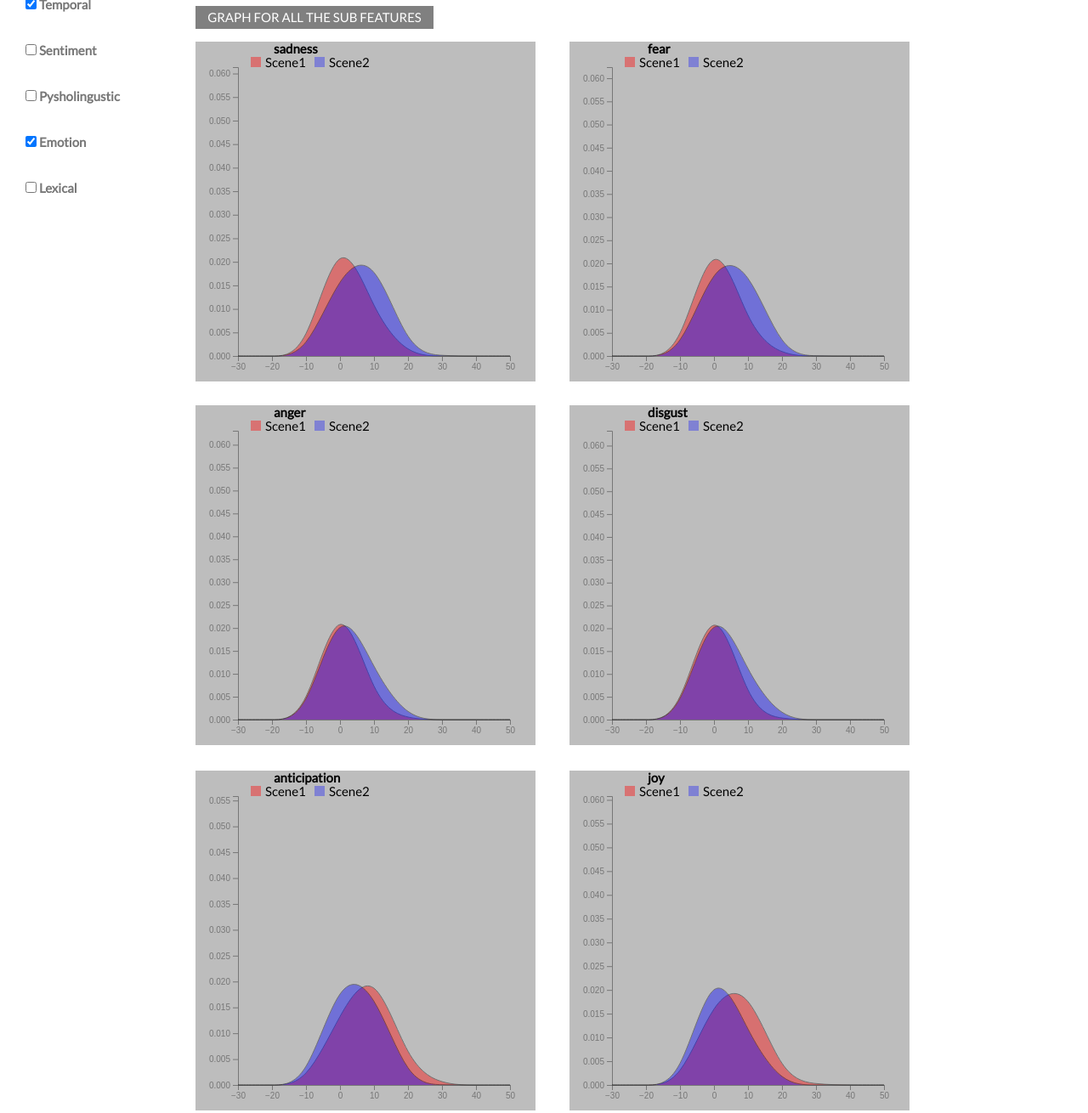
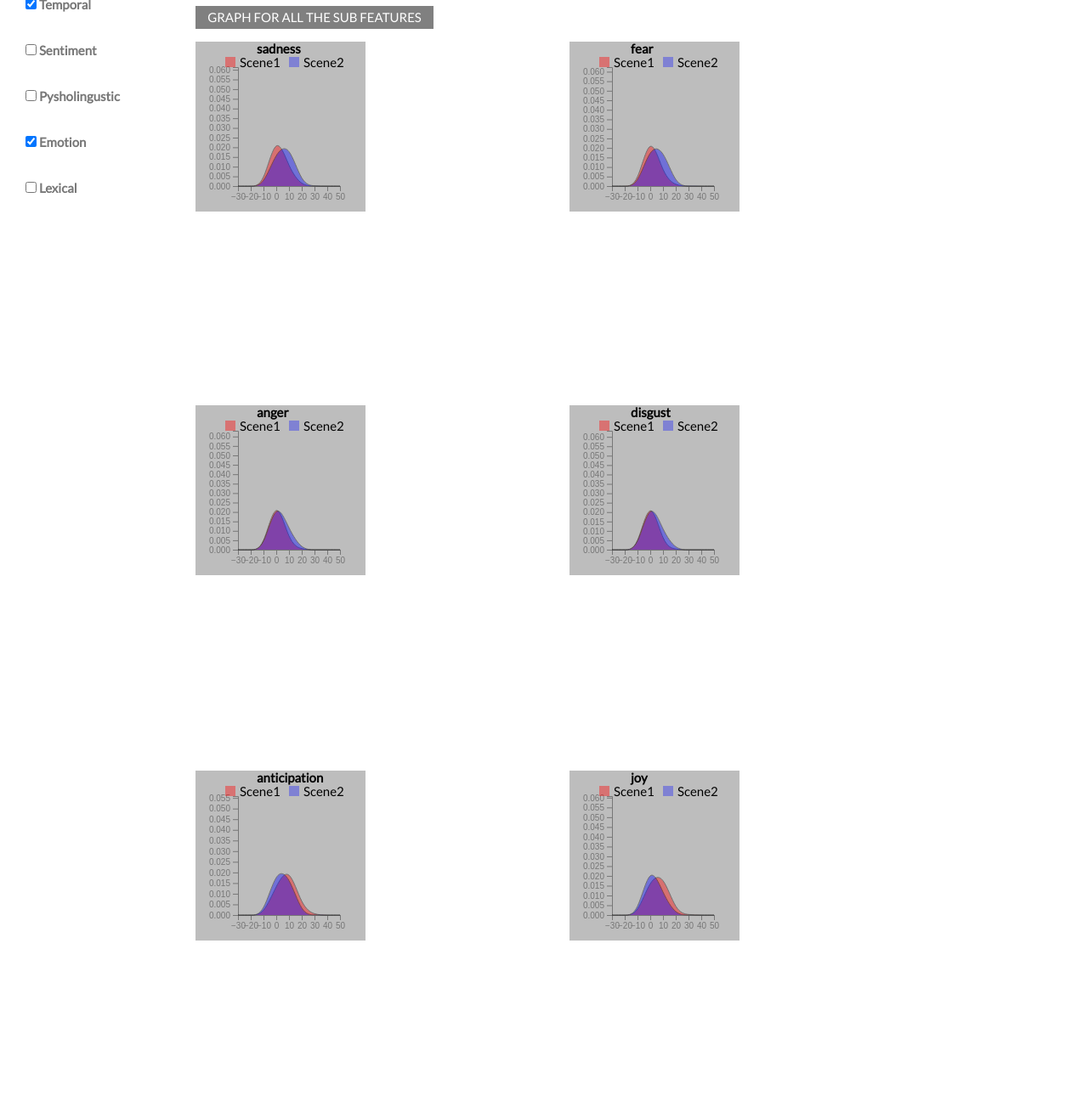
Before and after one commit to FFS28/histogram, a plain HTML site: page index.html in a window 1280 px wide. Shown: the part 438-1748 px from the top of the page at 85% size. Drawn offline with nearby package versions, Linux system fonts and the light colour scheme.

Commit message:
change width and height

```diff
--- a/drawdensityGraph.js
+++ b/drawdensityGraph.js
@@ -18,8 +18,8 @@ function drawdensity(subfeatures, id) {
 
 // set the dimensions and margins of the graph
     const margin = {top: 30, right: 30, bottom: 30, left: 50},
-        width = 400 - margin.left - margin.right,
-        height = 400 - margin.top - margin.bottom;
+        width = 200 - margin.left - margin.right,
+        height = 200 - margin.top - margin.bottom;
 
     // console.log("hello1")
 // append the svg object to the body of the page
@@ -228,7 +228,7 @@ function drawdensity(subfeatures, id) {
     var legend = d3
         .select(id)
         .append('svg')
-        .attr('style', 'position:absolute;top: 18px;left: 65px;')
+        .attr('style', 'position:absolute;top: 18px;left: 35px;')
         .selectAll('.legendItem')
         .data(chartData);
 
@@ -277,7 +277,7 @@ function drawdensity(subfeatures, id) {
         .select(id)
         .append('svg')
 
-        .attr('style', 'position:absolute;top: 18px;left:  140px;')
+        .attr('style', 'position:absolute;top: 18px;left: 110px;')
         .selectAll('.legendItem')
         .data(chartData);
 
@@ -335,7 +335,7 @@ function drawdensity(subfeatures, id) {
     var legend = d3
         .select(id)
         .append('svg')
-        .attr('style', 'position:absolute;top: 2px;left: 75px;font-weight: bold;')
+        .attr('style', 'position:absolute;top: 2px;left: 55px;font-weight: bold;')
         .selectAll('.legendItem')
         .data(chartData);
 
--- a/drawscatter.js
+++ b/drawscatter.js
@@ -24,8 +24,8 @@ function callcontin(id, url, givenTopic, givenclass, givenfeature) {
 
     // set the dimensions and margins of the graph
     const margin = {top: 10, right: 30, bottom: 30, left: 40},
-        width = 230 - margin.left - margin.right,
-        height = 200 - margin.top - margin.bottom;
+        width = 460 - margin.left - margin.right,
+        height = 400 - margin.top - margin.bottom;
 
     // append the svg object to the body of the page
     const svg = d3.select(id)
--- a/style.css
+++ b/style.css
@@ -245,24 +245,24 @@ h3, h4 {
     position: absolute;
     left: 0px;
     top: 42px;
-    height: 400px;
-    width: 400px;
+    height: 200px;
+    width: 200px;
 }
 
 .svk4 {
     position: absolute;
     left: 440px;
     top: 42px;
-    height: 400px;
-    width: 400px;
+    height: 200px;
+    width: 200px;
 }
 
 .svk5 {
     position: absolute;
     left: 0px;
     top: 470px;
-    height: 400px;
-    width: 400px;
+    height: 200px;
+    width: 200px;
 }
 
 
@@ -270,24 +270,24 @@ h3, h4 {
     position: absolute;
     left: 440px;
     top: 470px;
-    height: 400px;
-    width: 400px;
+    height: 200px;
+    width: 200px;
 }
 
 .svk7 {
     position: absolute;
     left: 0px;
     top: 900px;
-    height: 400px;
-    width: 400px;
+    height: 200px;
+    width: 200px;
 }
 
 .svk8 {
     position: absolute;
     left: 440px;
     top: 900px;
-    height: 400px;
-    width: 400px;
+    height: 200px;
+    width: 200px;
 }
 
 
```
